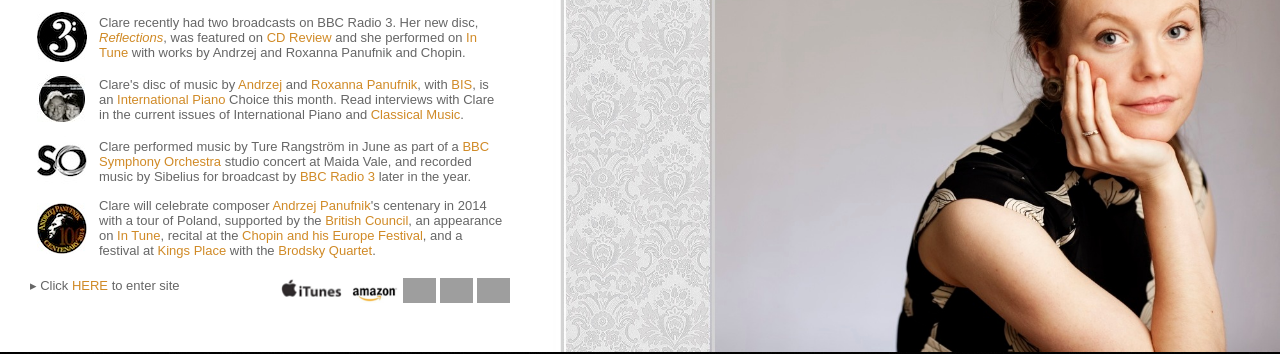
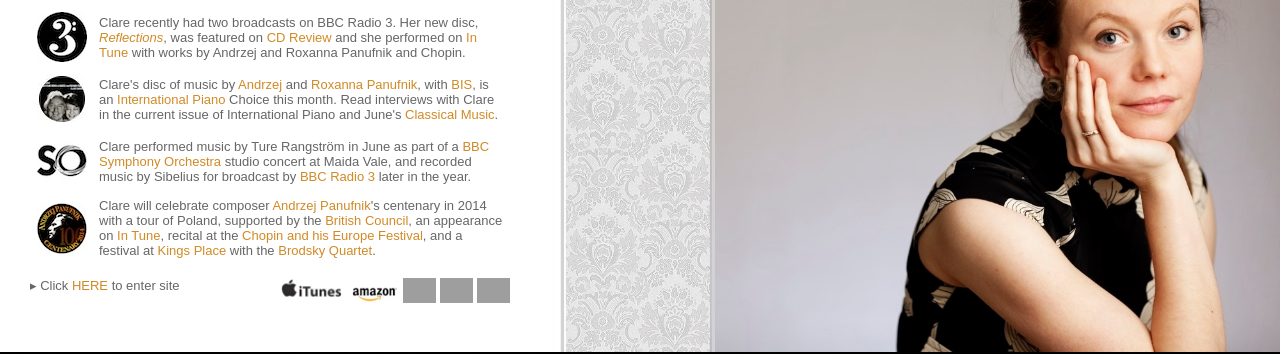
Before and after one commit to hammonc/clarehammond.com, a Jekyll site: the page built from index.html, in a window 1280 px wide. Shown: the part 175-529 px from the top of the page. Built offline with Jekyll 4.4.1, drawn with Linux system fonts in a browser that asks for light colours; grey boxes are pictures that could not be loaded.

Commit message:
index update

```diff
--- a/index.html
+++ b/index.html
@@ -15,7 +15,7 @@ layout: with-header-and-footer
         <tr><td><a href="http://www.bbc.co.uk/radio3" target="_blank"><img src="/resources/radio3-icon.jpg" class="news-icon" /></a></td><td>Clare recently had two broadcasts on BBC Radio 3. Her new disc, <a href="panufnik.html" target="_blank"><em>Reflections</em></a>, was featured on <a href="http://www.bbc.co.uk/programmes/b006tmtz" target="_blank">CD Review</a> and she performed on <a href="http://www.bbc.co.uk/programmes/b006tp0c" target="_blank">In Tune</a> with works by Andrzej and Roxanna Panufnik and Chopin.</p>
 
 
-        <tr><td><a href="panufnik.html" target="_blank"><img src="/resources/aprp-icon.jpg" class="news-icon" /></a></td><td>Clare's disc of music by <a href="http://panufnik.com/" target="_blank">Andrzej</a> and <a href="http://roxannapanufnik.com/" target="_blank">Roxanna Panufnik</a>, with <a href="http://www.bis.se/index.php?op=album&aID=BIS-2003" target="_blank">BIS</a>, is an <a href="http://www.rhinegold.co.uk/magazines/international_piano/" target="_blank">International Piano</a> Choice this month. Read interviews with Clare in the current issues of International Piano and <a href="http://www.classicalmusicmagazine.org/" target="_blank">Classical Music</a>.</p>
+        <tr><td><a href="panufnik.html" target="_blank"><img src="/resources/aprp-icon.jpg" class="news-icon" /></a></td><td>Clare's disc of music by <a href="http://panufnik.com/" target="_blank">Andrzej</a> and <a href="http://roxannapanufnik.com/" target="_blank">Roxanna Panufnik</a>, with <a href="http://www.bis.se/index.php?op=album&aID=BIS-2003" target="_blank">BIS</a>, is an <a href="http://www.rhinegold.co.uk/magazines/international_piano/" target="_blank">International Piano</a> Choice this month. Read interviews with Clare in the current issue of International Piano and June's <a href="http://www.classicalmusicmagazine.org/" target="_blank">Classical Music</a>.</p>
 
         <tr><td><a href="http://www.bbc.co.uk/symphonyorchestra" target="_blank"><img src="/resources/bbcso-icon.jpg" class="news-icon" /></a></td><td>Clare performed music by Ture Rangstr&#246;m in June as part of a <a href="http://www.bbc.co.uk/events/ejx38g"target="_blank">BBC Symphony Orchestra</a> studio concert at Maida Vale, and recorded music by Sibelius for broadcast by <a href="http://www.bbc.co.uk/radio3" target="_blank">BBC Radio 3</a> later in the year.
 
```
